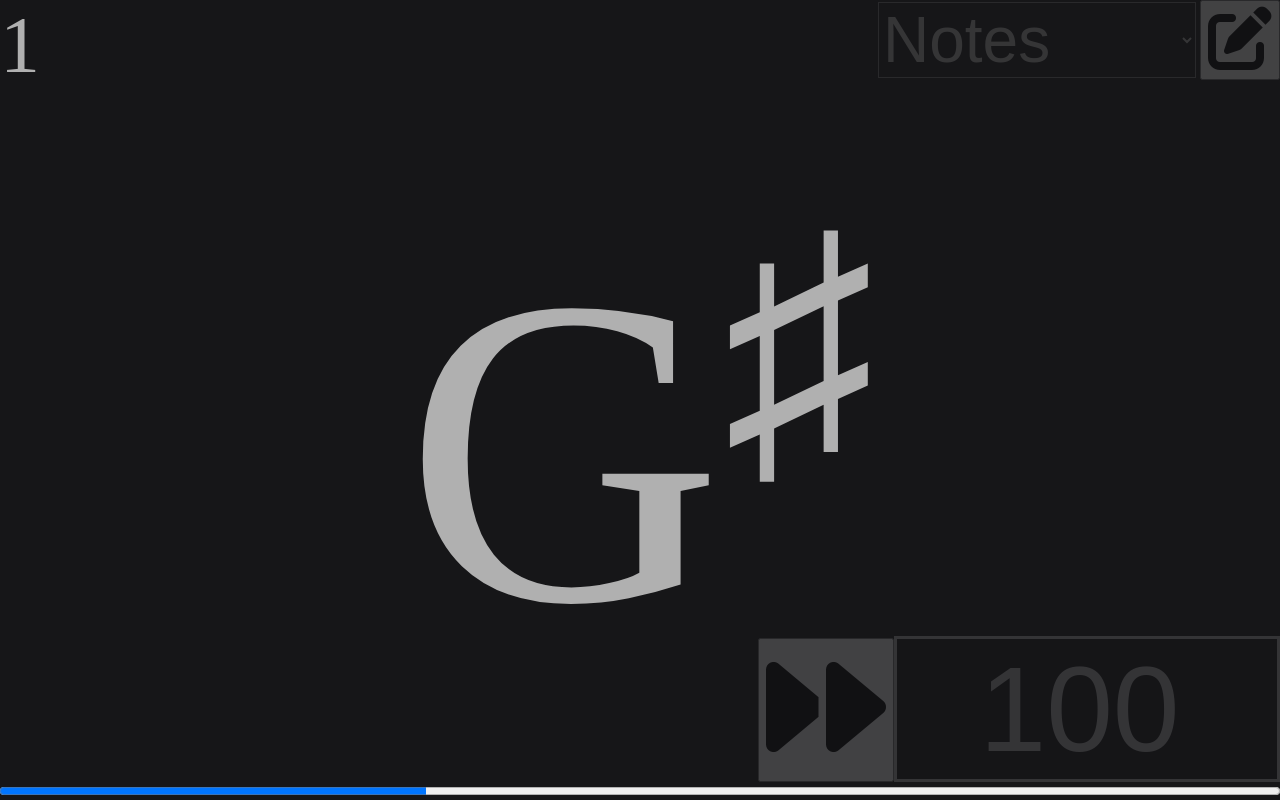
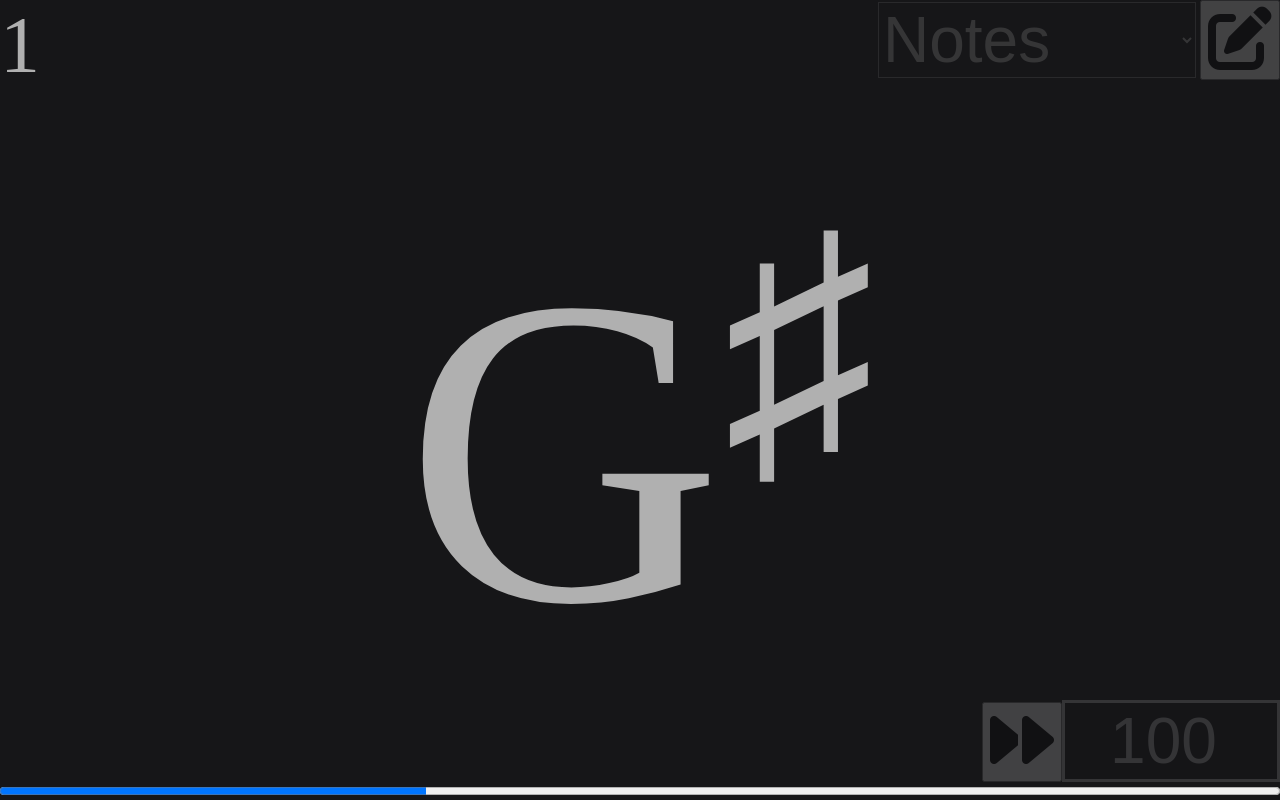
Before and after one commit to bdrobniuch/eization1.0, a plain HTML site: page index.html in a window 1280 px wide. Drawn offline with Linux system fonts and the light colour scheme.

Commit message:
same size everything

```diff
--- a/resources/css/style.css
+++ b/resources/css/style.css
@@ -77,7 +77,7 @@ footer {
 
 
 #bpm {
-    font-size: 15vmin;
+    font-size: 8vmin;
     color: #b0b0b0;
     background-color: #161618;
     text-align: center;
@@ -107,7 +107,7 @@ footer {
 }
 
 #next {
-  font-size: 15vmin;
+  font-size: 8vmin;
   opacity: 0.2;
 
 
```
